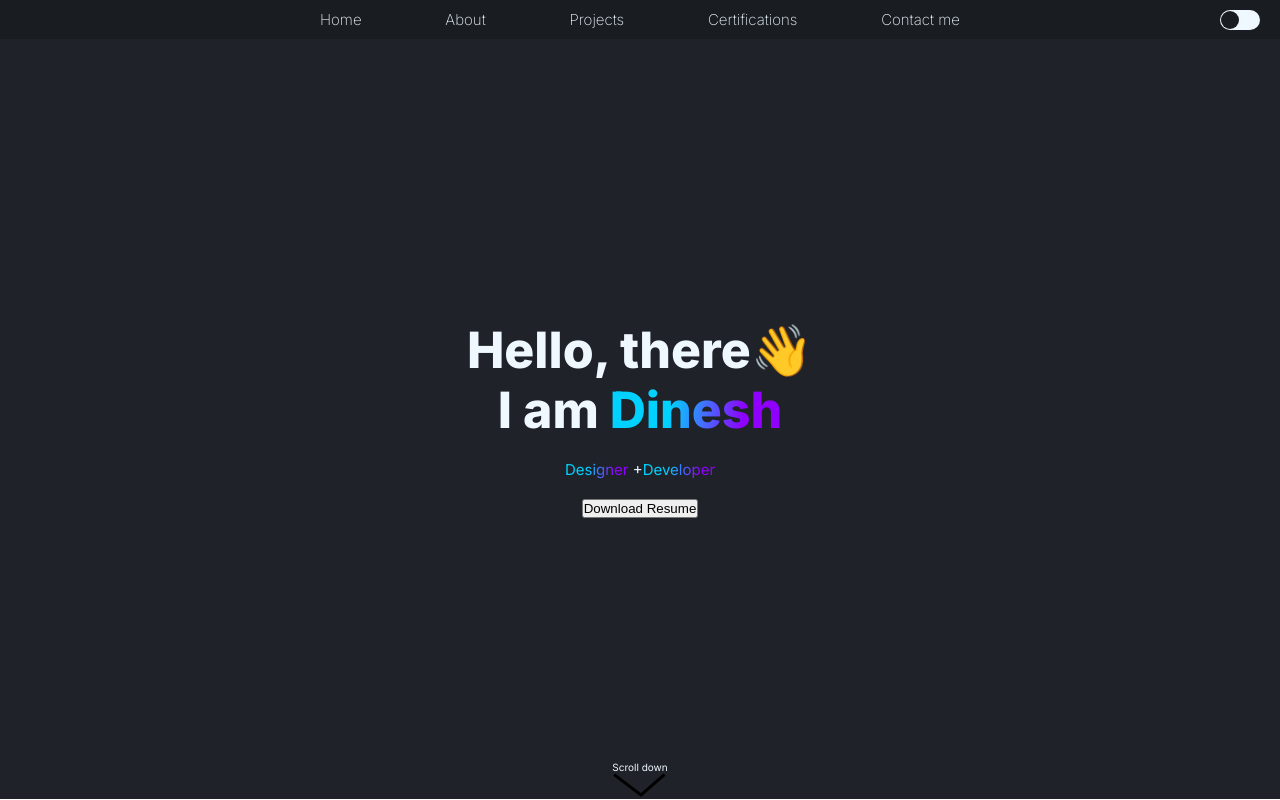
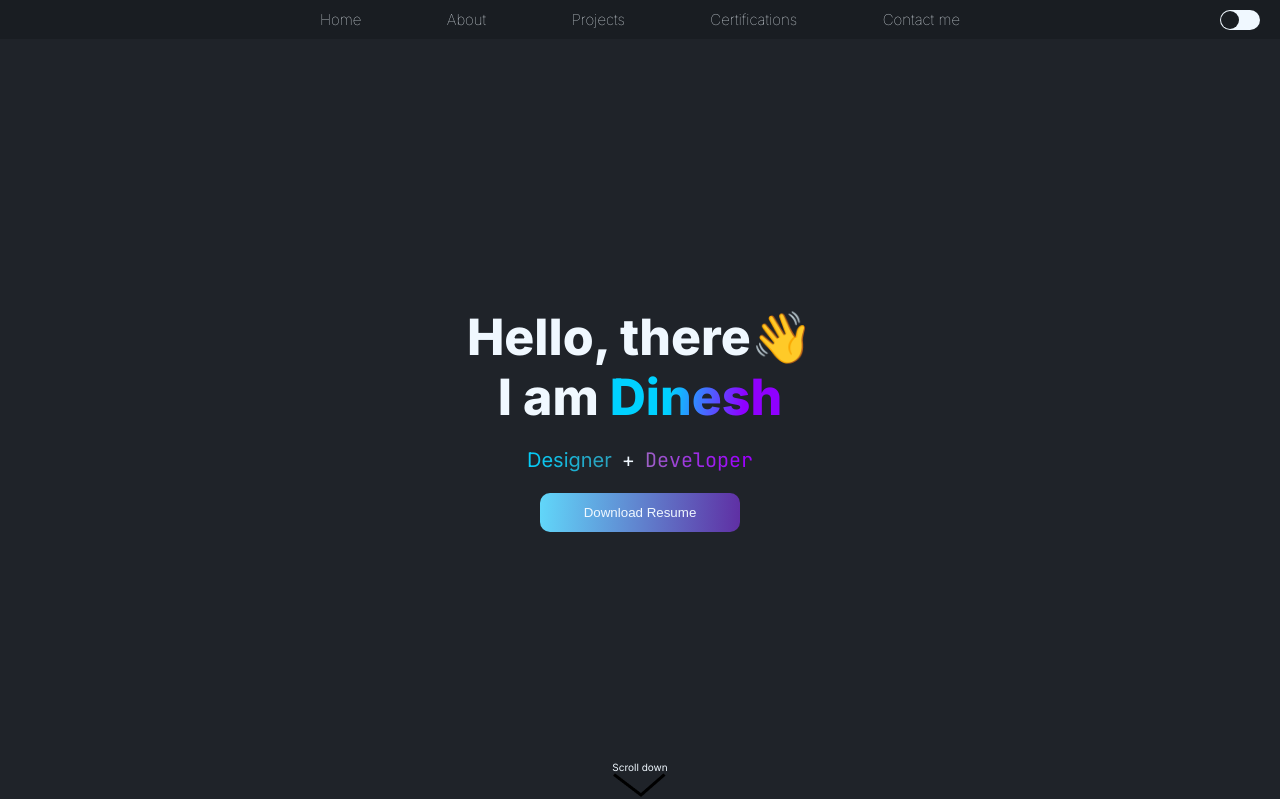
Before and after one commit to dineshveguru/portfolio_remastered, a React (Create React App) app: page / in a window 1280 px wide. Built offline with nearby package versions, Linux system fonts and the light colour scheme.

Commit message:
made some changes to hero section

```diff
--- a/public/index.html
+++ b/public/index.html
@@ -18,7 +18,7 @@
     <link rel="preconnect" href="https://fonts.googleapis.com" />
     <link rel="preconnect" href="https://fonts.gstatic.com" crossorigin />
     <link
-      href="https://fonts.googleapis.com/css2?family=Inter:wght@100;200;300;400;700;800;900&display=swap"
+      href="https://fonts.googleapis.com/css2?family=Inter:wght@100;300;400;700;800;900&family=JetBrains+Mono:wght@300;400&display=swap"
       rel="stylesheet"
     />
     <!--
--- a/src/components/Hero.js
+++ b/src/components/Hero.js
@@ -7,10 +7,10 @@ function Hero() {
           I am <span>Dinesh</span>
         </h1>
         <p className="skill-banner">
-          <span className="designer">Designer</span> +
+          <span className="designer">Designer</span>+
           <span className="developer">Developer</span>
         </p>
-        <button>Download Resume</button>
+        <button className="resume-download--button">Download Resume</button>
       </div>
       <div className="scroll-banner">
         <p>Scroll down</p>
--- a/src/components/components.css
+++ b/src/components/components.css
@@ -97,7 +97,7 @@ body{
     text-align: center;
 }
 
-.name-banner span{
+.name-banner h1 span{
     background: linear-gradient(99.16deg, #00D1FF 35.11%, #00D1FF 35.11%, #8F00FF 77.1%);
     -webkit-background-clip: text;
     -webkit-text-fill-color: transparent;
@@ -124,10 +124,38 @@ body{
 .skill-banner{
     margin-top: 2rem;
     margin-bottom: 2rem;
-    font-size: 1.5rem;
+    font-size: 2rem;
+}
+
+.developer{
+    font-family: 'JetBrains Mono', monospace;
+    background: linear-gradient(266.68deg, #9E00FF 9.38%, rgba(206, 127, 255, 0.72) 102.28%);
+    -webkit-background-clip: text;
+    -webkit-text-fill-color: transparent;
+    background-clip: text;
+    text-fill-color: transparent;
+    margin-left: 1rem;
 }
 
 
+.designer{
+    background: linear-gradient(93.92deg, #00D1FF -6.03%, rgba(43, 217, 255, 0.71) 78.45%);
+    -webkit-background-clip: text;
+    -webkit-text-fill-color: transparent;
+    background-clip: text;
+    text-fill-color: transparent;
+    margin-right: 1rem;
+}
+
+.resume-download--button{
+    padding: 1.2rem 1rem;
+    border-radius: 1rem;
+    width: 20rem;
+    background: linear-gradient(92.89deg, #61DAFB -1.92%, rgba(158, 0, 255, 0.5) 117.71%);
+    color: #F0F8FF;
+    border: 0;
+    cursor: pointer;
+}
 
 @media screen and (max-width: 800px) {
     .nav-bar--container{
@@ -156,6 +184,7 @@ body{
         padding-top: 2rem;
     }
 
+
     .arrow-image{
         display: block;
         position: absolute;
```
